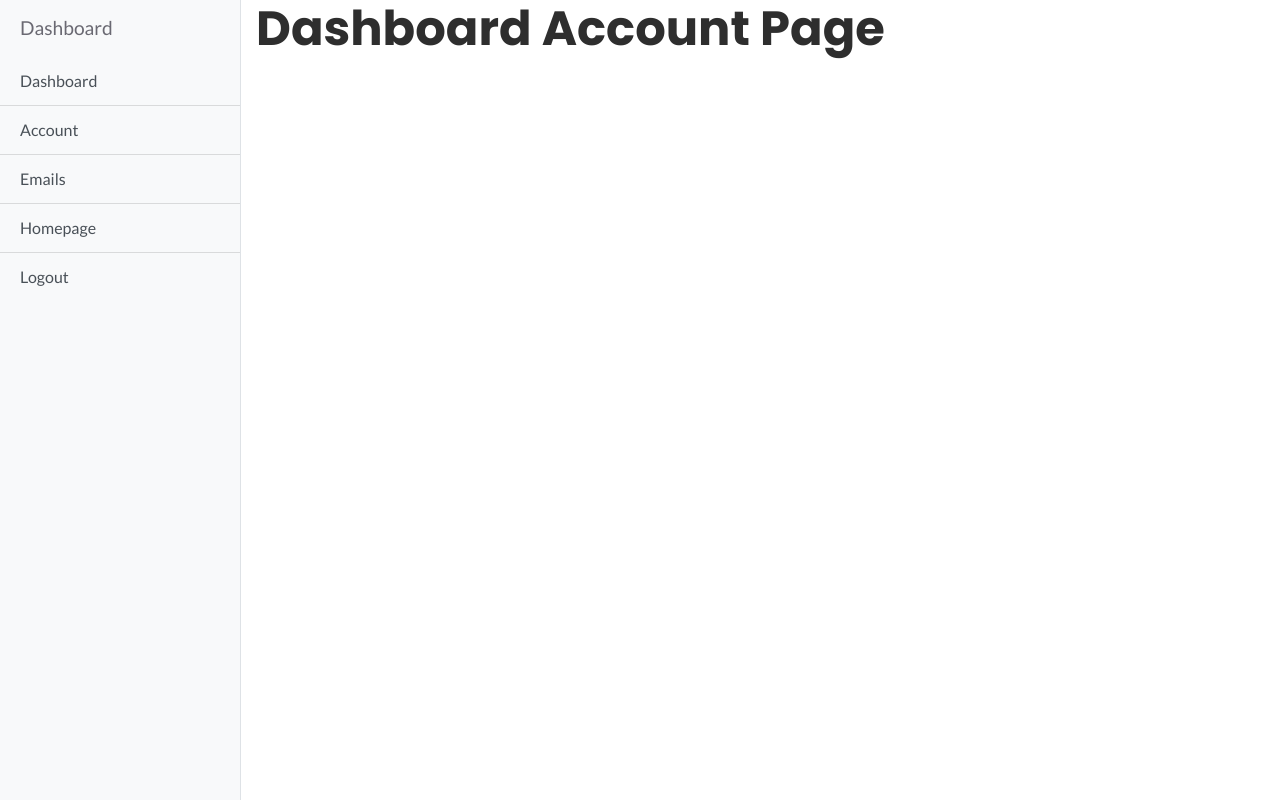
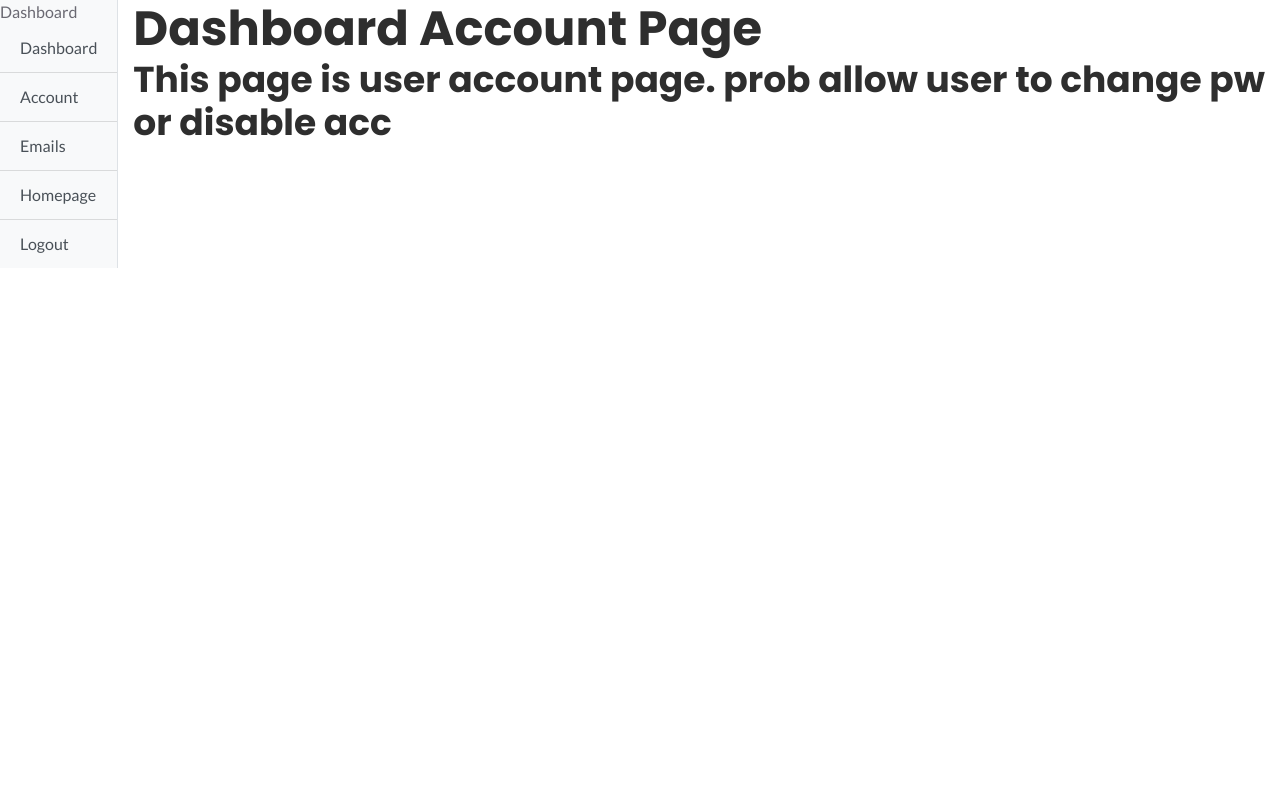
Before and after one commit to jonzxz/project-piscator, a Flask app: page /dashboard/account in a window 1280 px wide. Run offline with Flask 2, Linux system fonts and the light colour scheme; parts of the project's set-up code (start-up, migrations or seed data) failed here and were passed over; some libraries are stand-ins or nearby versions.

Commit message:
cleanup and init base details

```diff
--- a/app/templates/dashboard_account.html
+++ b/app/templates/dashboard_account.html
@@ -2,4 +2,5 @@
 
 {% block content %}
 <h1> Dashboard Account Page </h1>
+<h2> This page is user account page. prob allow user to change pw or disable acc</h2>
 {% endblock %}
--- a/app/templates/dashboard_base.html
+++ b/app/templates/dashboard_base.html
@@ -1,96 +1,11 @@
+{% include "base.html" %}
 <!doctype html>
 
 <html class="no-js" lang="en">
-	<head>
-		<meta charset="utf-8">
+	<!-- not in use i think -->
+	<link rel="stylesheet/css" href="{{ url_for('static', filename='style.css') }}">
 
-		<!--====== Title ======-->
-		<title>Project Piscator</title>
-
-		<meta name="description" content="">
-		<meta name="viewport" content="width=device-width, initial-scale=1">
-
-		<!--====== Favicon Icon ======-->
-		<link rel="shortcut icon" href="{{ url_for('static', filename='icons/logo.svg') }}">
-
-		<!--====== Animate CSS ======-->
-		<link rel="stylesheet" href="{{ url_for('static', filename='css/animate.css') }}">
-
-		<!--====== Line Icons CSS ======-->
-		<link rel="stylesheet" href="{{ url_for('static', filename='css/LineIcons.2.0.css') }}">
-
-		<!--====== Bootstrap CSS ======-->
-		<link rel="stylesheet" href="{{ url_for('static', filename='css/bootstrap-4.5.0.min.css') }}">
-
-		<!--====== Default CSS ======-->
-		<link rel="stylesheet" href="{{ url_for('static', filename='css/default.css') }}">
-
-		<!--====== Style CSS ======-->
-		<link rel="stylesheet" href="{{ url_for('static', filename='css/style.css') }}">
-
-		<!--====== Jquery js ======-->
-		<script src="{{ url_for('static', filename='js/vendor/jquery-3.5.1-min.js') }}"></script>
-		<script src="{{ url_for('static', filename='js/vendor/modernizr-3.7.1.min.js') }}"></script>
-
-		<!--====== Bootstrap js ======-->
-		<script src="{{ url_for('static', filename='js/popper.min.js') }}"></script>
-		<script src="{{ url_for('static', filename='js/bootstrap-4.5.0.min.js') }}"></script>
-
-		<!--====== Plugins js ======-->
-		<script src="{{ url_for('static', filename='js/plugins.js') }}"></script>
-
-		<!--====== Counter Up js ======-->
-		<script src="{{ url_for('static', filename='js/waypoints.min.js') }}"></script>
-		<script src="{{ url_for('static', filename='js/jquery.counterup.min.js') }}"></script>
-
-		<!--===== Popper Js ===== -->
-		<script src="https://cdnjs.cloudflare.com/ajax/libs/popper.js/1.14.0/umd/popper.min.js" integrity="sha384-cs/chFZiN24E4KMATLdqdvsezGxaGsi4hLGOzlXwp5UZB1LY//20VyM2taTB4QvJ" crossorigin="anonymous"></script>
-		<script src="https://stackpath.bootstrapcdn.com/bootstrap/4.1.0/js/bootstrap.min.js" integrity="sha384-uefMccjFJAIv6A+rW+L4AHf99KvxDjWSu1z9VI8SKNVmz4sk7buKt/6v9KI65qnm" crossorigin="anonymous"></script>
-
-		<!--====== Scrolling Nav js ======-->
-		<script src="{{ url_for('static', filename='js/jquery.easing.min.js') }}"></script>
-		<script src="{{ url_for('static', filename='js/scrolling-nav.js') }}"></script>
-
-		<!--====== wow js ======-->
-		<script src="{{ url_for('static', filename='js/wow.min.js') }}"></script>
-
-		<!--====== Particles js ======-->
-		<script src="{{ url_for('static', filename='js/particles.min.js') }}"></script>
-
-		<!--====== Main js ======-->
-		<script src="{{ url_for('static', filename='js/main.js') }}"></script>
-
-		<link rel="stylesheet" href="{{ url_for('static', filename='style.css') }}">
-
-	</head>
-
-<body>
-	<!-- somehow appears in all pages -->
-	<!-- [if IE]>
-	<p class="browserupgrade">You are using an <strong>outdated</strong> browser. Please <a href="https://browsehappy.com/">upgrade your browser</a> to improve your experience and security.</p>
-	<![endif] -->
-
-	<!--====== PRELOADER PART START ======-->
-	<!-- circle loading thing -->
-	<div class="preloader">
-		<div class="loader">
-			<div class="ytp-spinner">
-				<div class="ytp-spinner-container">
-					<div class="ytp-spinner-rotator">
-						<div class="ytp-spinner-left">
-							<div class="ytp-spinner-circle"></div>
-						</div>
-						<div class="ytp-spinner-right">
-							<div class="ytp-spinner-circle"></div>
-						</div>
-					</div>
-				</div>
-			</div>
-		</div>
-	</div>
-	<!--====== PRELOADER PART ENDS ======-->
 	<div class="d-flex" id="wrapper">
-
 		<!-- Sidebar -->
 		<div class="bg-light border-right" id="sidebar-wrapper">
 			<div class="sidebar-heading">Dashboard </div>
--- a/app/templates/dashboard_emails.html
+++ b/app/templates/dashboard_emails.html
@@ -1,5 +1,5 @@
+
 {% extends "dashboard_base.html" %}
-
 {% block content %}
 
 <span class="h1"> User Dashboard </span><br/>
--- a/app/templates/dashboard_home.html
+++ b/app/templates/dashboard_home.html
@@ -1,5 +1,5 @@
 {% extends "dashboard_base.html" %}
 
 {% block content %}
-<h1>dashboard home</h1>
+<h1>dashboard home.. some stats here maybe</h1>
 {% endblock %}
```
